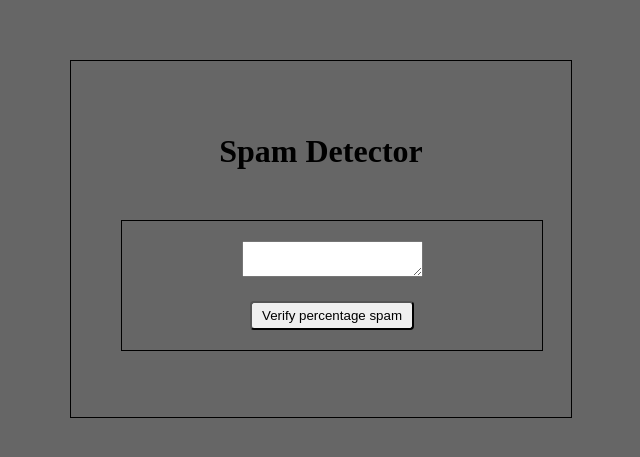
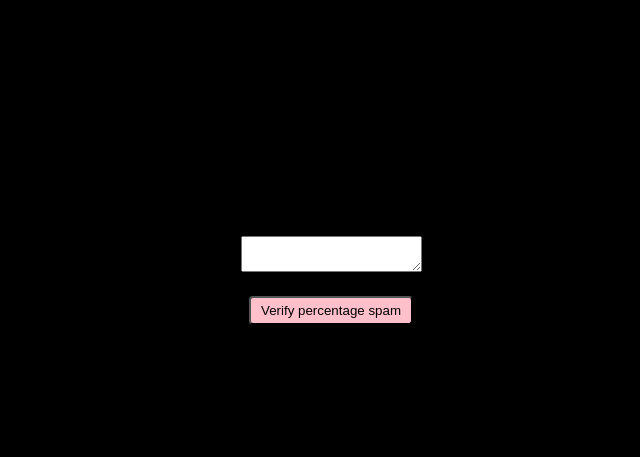
Before and after one commit to Nnange-A/spam-detector, a plain HTML site: page index.html in a window 1280 px wide. Shown: the part 169-626 px from the top of the page, without its empty margins (319-959 px from the left). Drawn offline with Linux system fonts and the light colour scheme.

Commit message:
Update styles.css

```diff
--- a/styles.css
+++ b/styles.css
@@ -5,22 +5,24 @@ body {
 	display: grid;
 	place-content: center;
 	height: 100%;
-	background-color: #666;
+	background-color: black;
+}
+
+h1 {
+	font-family: sans-serif;
 }
 
 #wrapper {
-	border: 1px solid black;
 	text-align: center;
 	width: 400px;
 	padding: 50px;
 }
 
 form {
-	margin-top: 50px;
+	margin-top: 40px;
 	text-align: center;
 	padding: 20px 10px;
 	width: 100%;
-	border: 1px solid black;
 }
 
 #email {
@@ -32,8 +34,6 @@ input {
 	border-radius: 4px;
 }
 
-imputx
-
 input[type="submit"] {
 	background-color: pink;
 }
```
